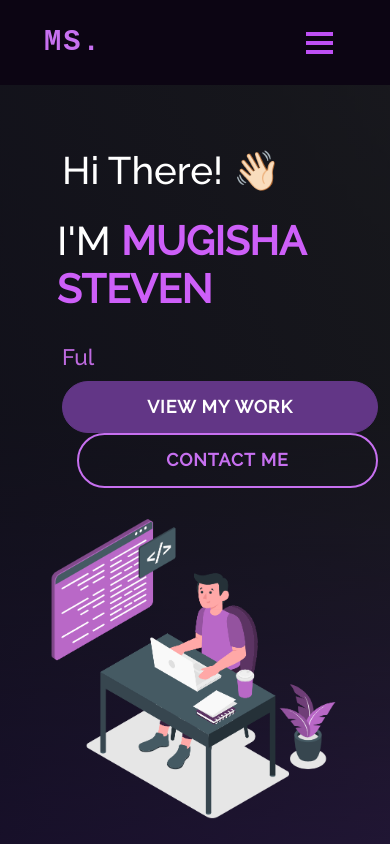
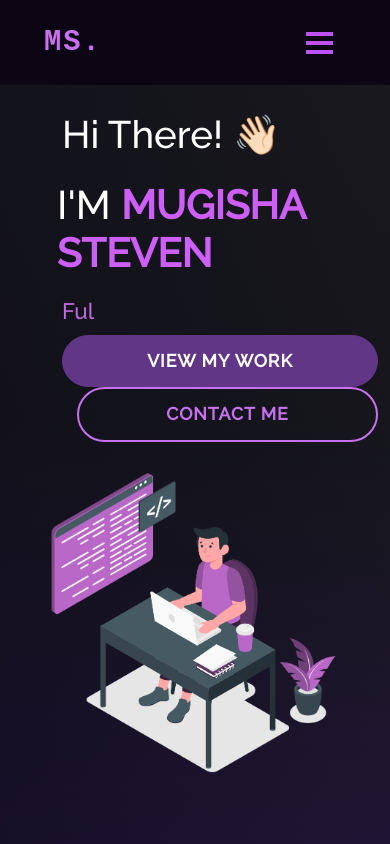
Before and after one commit to mugishastev/mugisha-steven, a React (Create React App) app: page / in a window 390 px wide. Shown: the top 844 px of the page. Built offline with nearby package versions, Linux system fonts and the light colour scheme.

Commit message:
feat: implement Home component with responsive styling and layout structure

```diff
--- a/src/components/Home/Home.js
+++ b/src/components/Home/Home.js
@@ -28,11 +28,11 @@ function Home() {
                 <strong className="main-name"> MUGISHA STEVEN</strong>
               </h1>
 
-              <div style={{ padding: "20px 0 30px 50px", textAlign: "left" }}>
+              <div style={{ padding: "10px 0 20px 50px", textAlign: "left" }}>
                 <Type />
               </div>
 
-              <div className="home-cta" style={{ paddingLeft: 50, marginTop: "10px" }}>
+              <div className="home-cta" style={{ paddingLeft: 50, marginTop: "20px" }}>
                 <Button as={Link} to="/project" className="cta-btn">
                   View My Work
                 </Button>
--- a/src/style.css
+++ b/src/style.css
@@ -273,7 +273,7 @@ button:focus {
 }
 
 .home-header {
-  padding-top: 20px !important;
+  padding-top: 0 !important;
 }
 
 .home-section {
@@ -286,7 +286,7 @@ button:focus {
 }
 
 .home-content {
-  padding: 3rem 0 2rem !important;
+  padding: 2rem 0 2rem !important;
   color: var(--text-color);
   text-align: left;
 }
```
